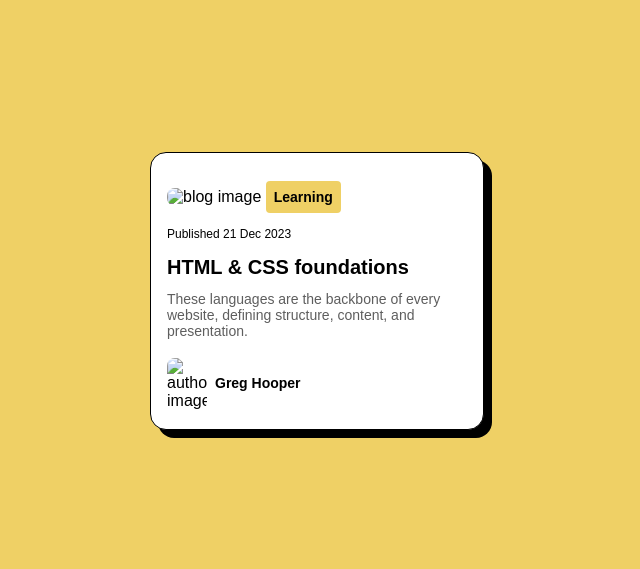
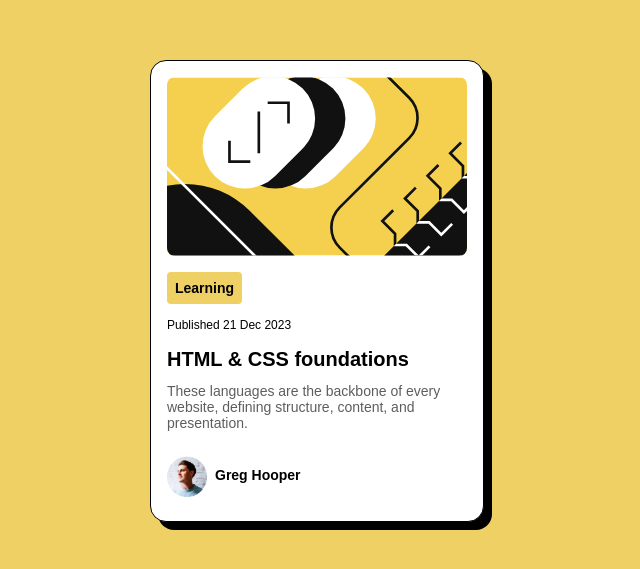
Before and after one commit to KalvisZogots/Collab_code, a plain HTML site: page index.html in a window 1280 px wide. Shown: the part 109-678 px from the top of the page, without its empty margins (323-963 px from the left). Drawn offline with Linux system fonts and the light colour scheme.

Commit message:
html task done

```diff
--- a/index.html
+++ b/index.html
@@ -77,13 +77,13 @@
 </head>
 <body>
   <div class="blog_card">
-    <img src="./assets/images/illustration-article.svg" alt="blog image">
+    <img src="illustration-article.svg" alt="blog image">
     <h3>Learning</h3>
     <h4>Published 21 Dec 2023</h4>
     <h1>HTML & CSS foundations</h2>
     <p>These languages are the backbone of every website, defining structure, content, and presentation.</p>
     <div class="author">
-      <img src="./assets/images/image-avatar.webp" alt="author image">
+      <img src="image-avatar.webp" alt="author image">
       <h3>Greg Hooper</h3>
     </div>
   </div>
```
